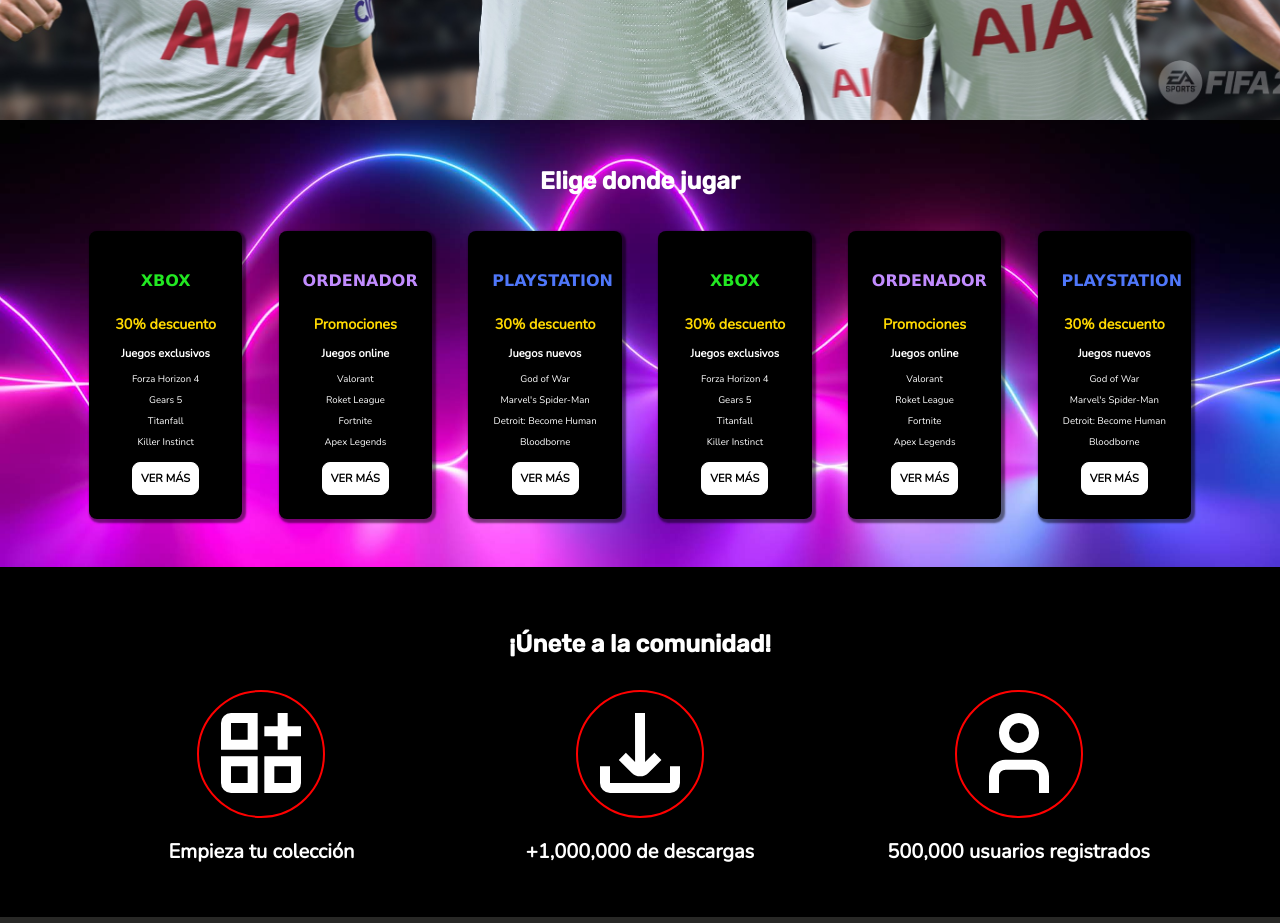
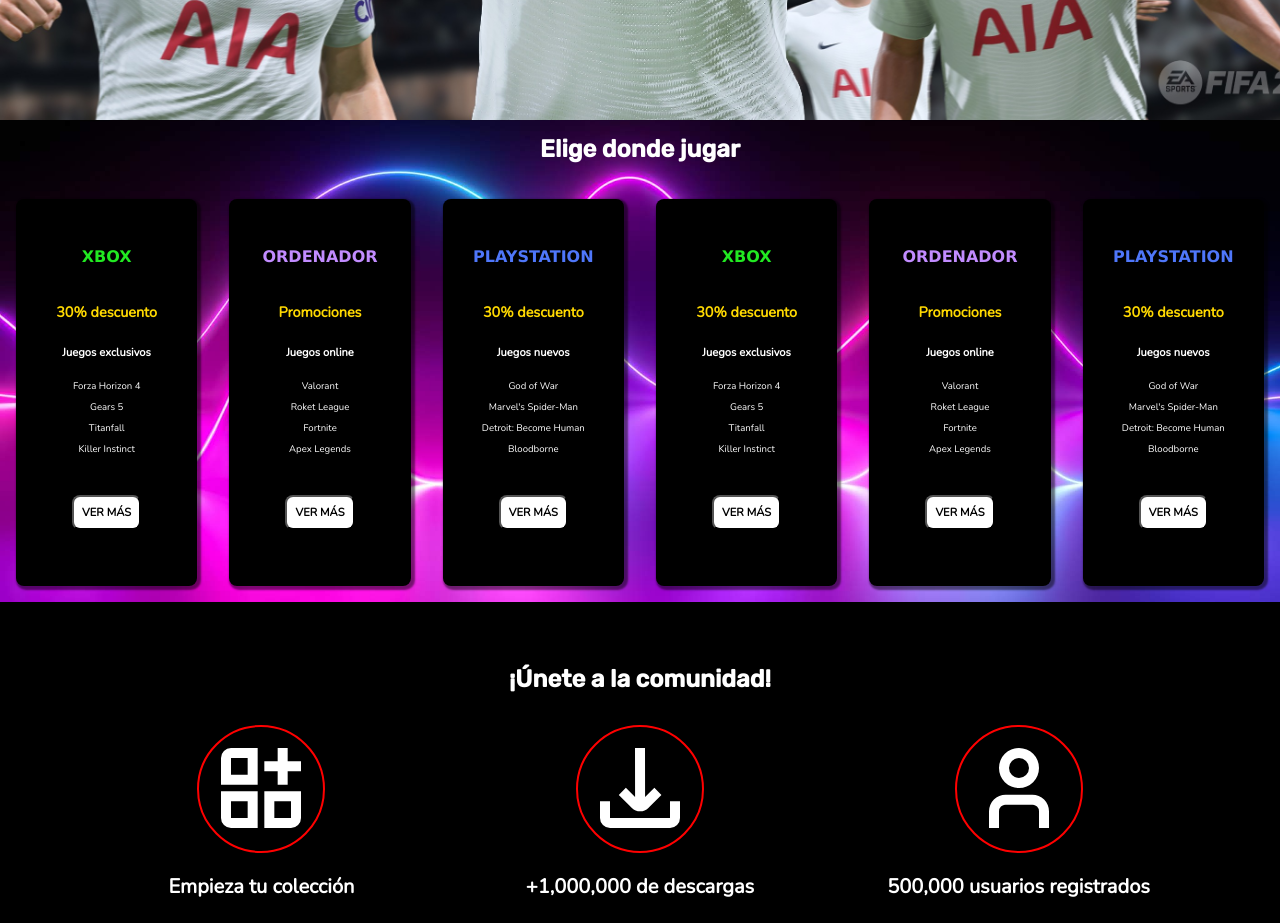
Before and after one commit to ferdres93/css-guide, a plain HTML site: page index.html in a window 1280 px wide. Shown: the part 720-1643 px from the top of the page. Drawn offline with nearby package versions, Linux system fonts and the light colour scheme.

Commit message:
implementación de Flexbox

```diff
--- a/index.html
+++ b/index.html
@@ -118,7 +118,7 @@
                         <li class="plataforma_caracteristica">Gears 5</li>
                         <li class="plataforma_caracteristica">Titanfall</li>
                         <li class="plataforma_caracteristica">Killer Instinct</li>
-                        <div>
+                        <div class="boton">
                             <button class="button">VER MÁS</button>
                         </div>
                     </ul>
@@ -132,7 +132,7 @@
                         <li class="plataforma_caracteristica">Roket League</li>
                         <li class="plataforma_caracteristica">Fortnite</li>
                         <li class="plataforma_caracteristica">Apex Legends</li>
-                        <div>
+                        <div class="boton">
                             <button class="button">VER MÁS</button>
                         </div>
                     </ul>
@@ -146,7 +146,7 @@
                         <li class="plataforma_caracteristica">Marvel's Spider-Man</li>
                         <li class="plataforma_caracteristica">Detroit: Become Human</li>
                         <li class="plataforma_caracteristica">Bloodborne</li>
-                        <div>
+                        <div class="boton">
                             <button class="button">VER MÁS</button>
                         </div>
                     </ul>
--- a/main.css
+++ b/main.css
@@ -45,29 +45,48 @@
     left: 5%;
 }
 
-#consolas {
+/*#consolas {
     width: 100%;
     margin: auto;
     text-align: center;
     padding-top: 2rem;
     padding-bottom: 2rem;
-}
+}*/
+
+/*.cards-container {
+    display: flex;
+    align-items: center;
+    justify-content: center;
+    height: 100vh;
+}*/
+
+
 
 .cards {
     background-image: url(images/foto2.jpg);
     background-size: cover;
     background-position: center;
+    display: flex;
+    flex-direction: column;
+    align-items: center;
+
 }
 
+li {
+    text-align: center;
+}
 
 .plataforma {
     background: grey;
-    display: inline-block;
-    width: 90%;
+    /*display: inline-block;*/
+    width: 22rem;
     padding: 1rem;
-    box-sizing: border-box;
+    /*box-sizing: border-box;*/
     margin: 1rem;
-
+    display: flex;
+    flex-direction: column;
+    align-items: center;
+    justify-content: center;
 }
 
 .plataforma--ordenador {
@@ -163,16 +182,22 @@
     margin: 0.5rem 0;
 }
 
+.boton {
+    display: flex;
+    justify-content: center;
+}
+
 .button {
     background: white;
     color: black;
     font: inherit;
     font-weight: bold;
-    border: 1.5px solid white;
+    /*border: 1.5px solid white;*/
     padding: 0.5rem;
     margin-top: 5%;
     border-radius: 8px;
     cursor: pointer;
+    margin: 2rem
 }
 
 .button:hover,
@@ -193,14 +218,29 @@
 /*--media quires--*/
 
 @media screen and (min-width: 50rem){
+
+    .cards {
+        display: flex;
+        flex-wrap: wrap;
+    }
+
     .cards-container {
         max-width: 100rem;
         margin: 0;
         text-align: center;
+        display: flex;
+        flex-flow: row wrap;
+
 }
     .plataforma {
-        width: 25%;
-        height: 21rem;
+        /*display: flex;
+        align-items: center;
+        justify-content: center;
+        width: 90%;*/
+        max-width: 13rem;
+        margin: 1.5rem;
+        padding: 1.5rem;
+        flex-basis: 100%
     }
 
     .plataforma h1{
@@ -232,16 +272,20 @@
 @media screen and (min-width: 80rem){
 
     .mostrar{
-        display: inline-block;
+        display: flex;
     }
+
     .cards-container {
-        max-width: 100rem;
+        max-width: 200rem;
         margin: 0;
         text-align: center;
+        display: flex;
+        flex-wrap: nowrap;
 }
     .plataforma {
-        width: 12%;
-        height: 18rem;
+        width: 11%;
+        padding: 1.5rem;
+        margin: 1rem;
     }
 
     .plataforma h1{
```
